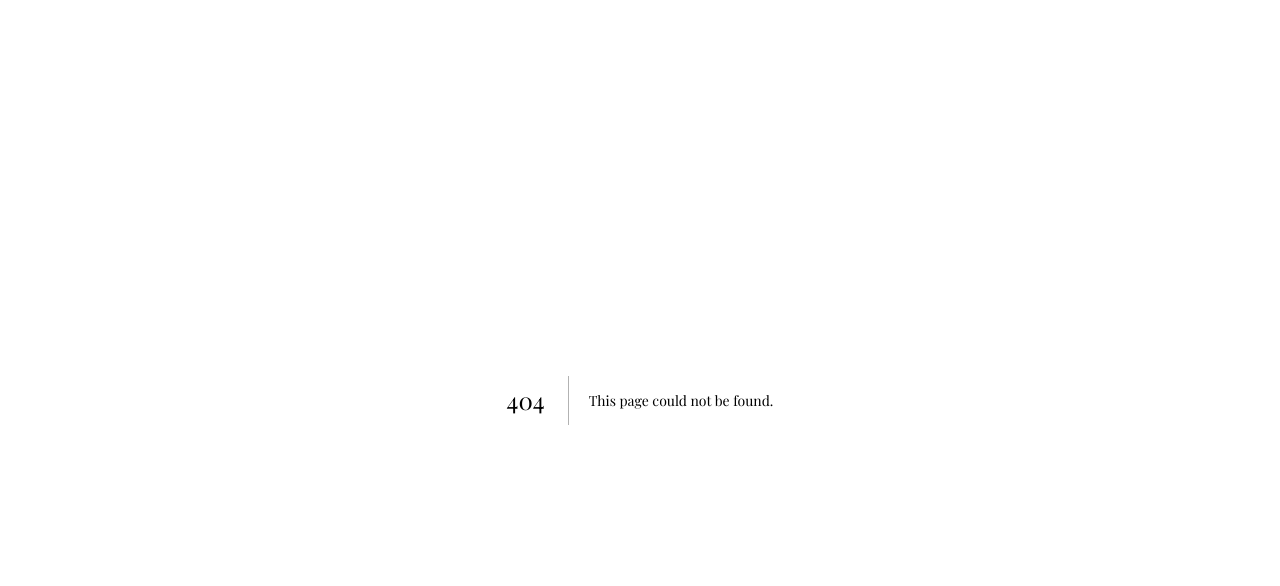
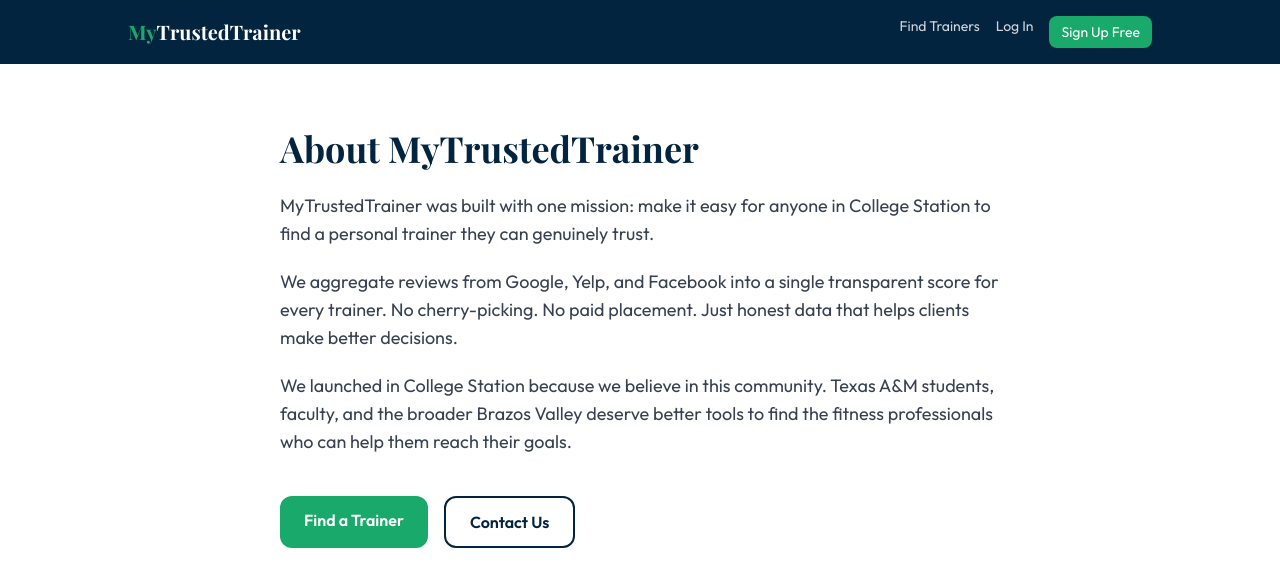
Before and after one commit to MyTrustedTrainer/mytrustedtrainer, a Next.js app: page /about in a window 1280 px wide. Before the commit this address had no page. Shown: the top 586 px of the page. Built offline with nearby package versions, Linux system fonts and the light colour scheme.

Commit message:
Add app/about/page.tsx

```diff
--- /dev/null
+++ b/app/about/page.tsx
@@ -0,0 +1,31 @@
+import Link from 'next/link'
+export default function AboutPage() {
+  return (
+    <div className="min-h-screen bg-white">
+      <nav className="bg-[#03243F] text-white px-6 py-4">
+        <div className="max-w-5xl mx-auto flex items-center justify-between">
+          <Link href="/" className="text-xl font-bold" style={{fontFamily:'Playfair Display'}}>
+            <span className="text-[#18A96B]">My</span>TrustedTrainer
+          </Link>
+          <div className="flex gap-4 text-sm">
+            <Link href="/search" className="text-gray-300 hover:text-white">Find Trainers</Link>
+            <Link href="/login" className="text-gray-300 hover:text-white">Log In</Link>
+            <Link href="/signup" className="bg-[#18A96B] px-3 py-1.5 rounded-lg">Sign Up Free</Link>
+          </div>
+        </div>
+      </nav>
+      <div className="max-w-3xl mx-auto px-6 py-16">
+        <h1 className="text-4xl font-bold text-[#03243F] mb-6" style={{fontFamily:'Playfair Display'}}>About MyTrustedTrainer</h1>
+        <div className="space-y-5 text-gray-700 text-lg">
+          <p>MyTrustedTrainer was built with one mission: make it easy for anyone in College Station to find a personal trainer they can genuinely trust.</p>
+          <p>We aggregate reviews from Google, Yelp, and Facebook into a single transparent score for every trainer. No cherry-picking. No paid placement. Just honest data that helps clients make better decisions.</p>
+          <p>We launched in College Station because we believe in this community. Texas A&amp;M students, faculty, and the broader Brazos Valley deserve better tools to find the fitness professionals who can help them reach their goals.</p>
+        </div>
+        <div className="mt-10 flex gap-4">
+          <Link href="/search" className="bg-[#18A96B] text-white px-6 py-3 rounded-xl font-semibold hover:bg-[#15906A]">Find a Trainer</Link>
+          <Link href="/contact" className="border-2 border-[#03243F] text-[#03243F] px-6 py-3 rounded-xl font-semibold">Contact Us</Link>
+        </div>
+      </div>
+    </div>
+  )
+}
```
